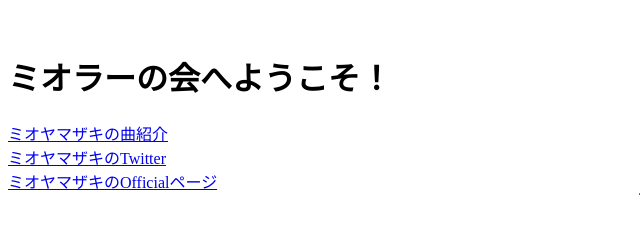
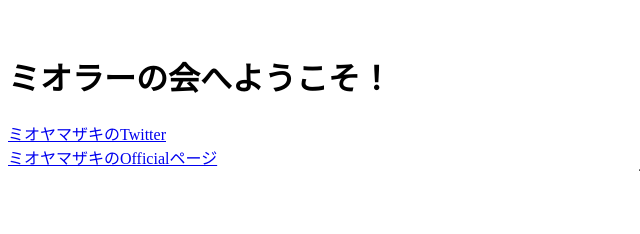
Before and after one commit to miyuhann/kadai, a plain HTML site: page index.html in a window 1280 px wide. Shown: the whole page, without its empty margins (0-640 px from the left). Drawn offline with Linux system fonts and the light colour scheme.

Commit message:
Update index.html

```diff
--- a/index.html
+++ b/index.html
@@ -9,7 +9,6 @@
  <table border="1"align=center>
 <font color="#FFF"size=6></font>
 
-  <a href="mio.html">ミオヤマザキの曲紹介</a><br>
   <a href="https://twitter.com/mio_yamazaki">ミオヤマザキのTwitter</a><br>
   <a href="http://www.mioyamazaki.jp/">ミオヤマザキのOfficialページ</a><br>
 
```
